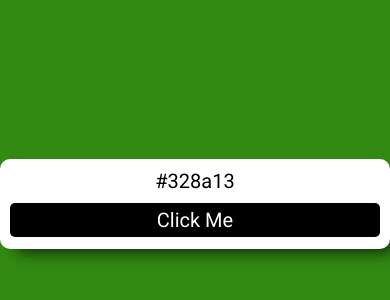
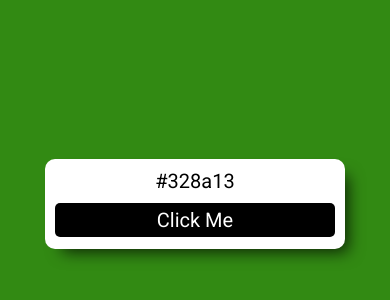
Before and after one commit to akrammd13/Random-Color-Generator, a plain HTML site: page index.html in a window 390 px wide. Shown: the part 218-518 px from the top of the page. Drawn offline with Linux system fonts and the light colour scheme.

Commit message:
Responsive Screen

```diff
--- a/style.css
+++ b/style.css
@@ -44,3 +44,12 @@ body {
     padding: 5px;
     border: none;
 }
+
+/* Responsive */
+@media screen and (max-width : 510px) {
+
+    .container {
+        width: 300px;
+    }
+
+}
```
